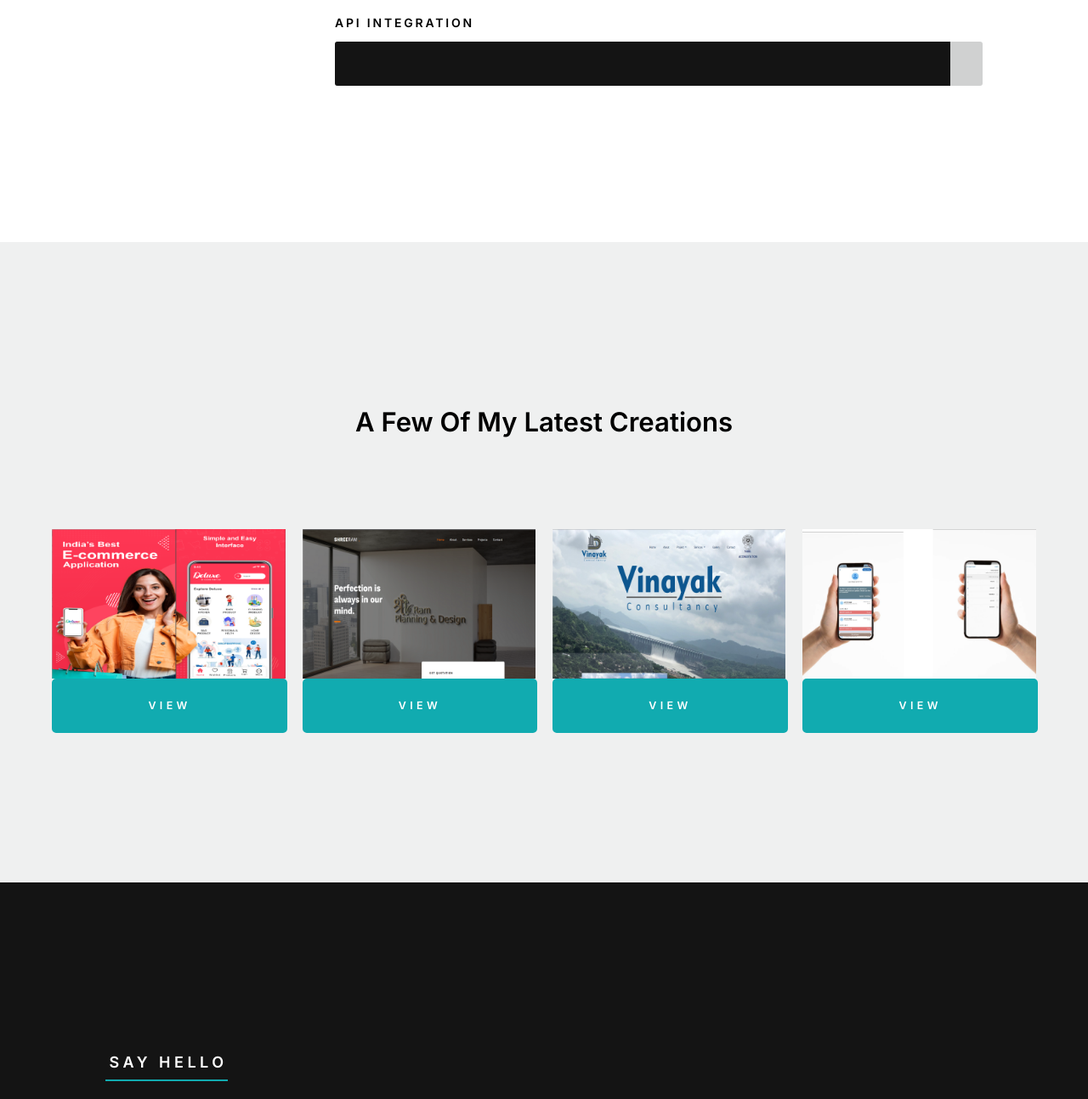
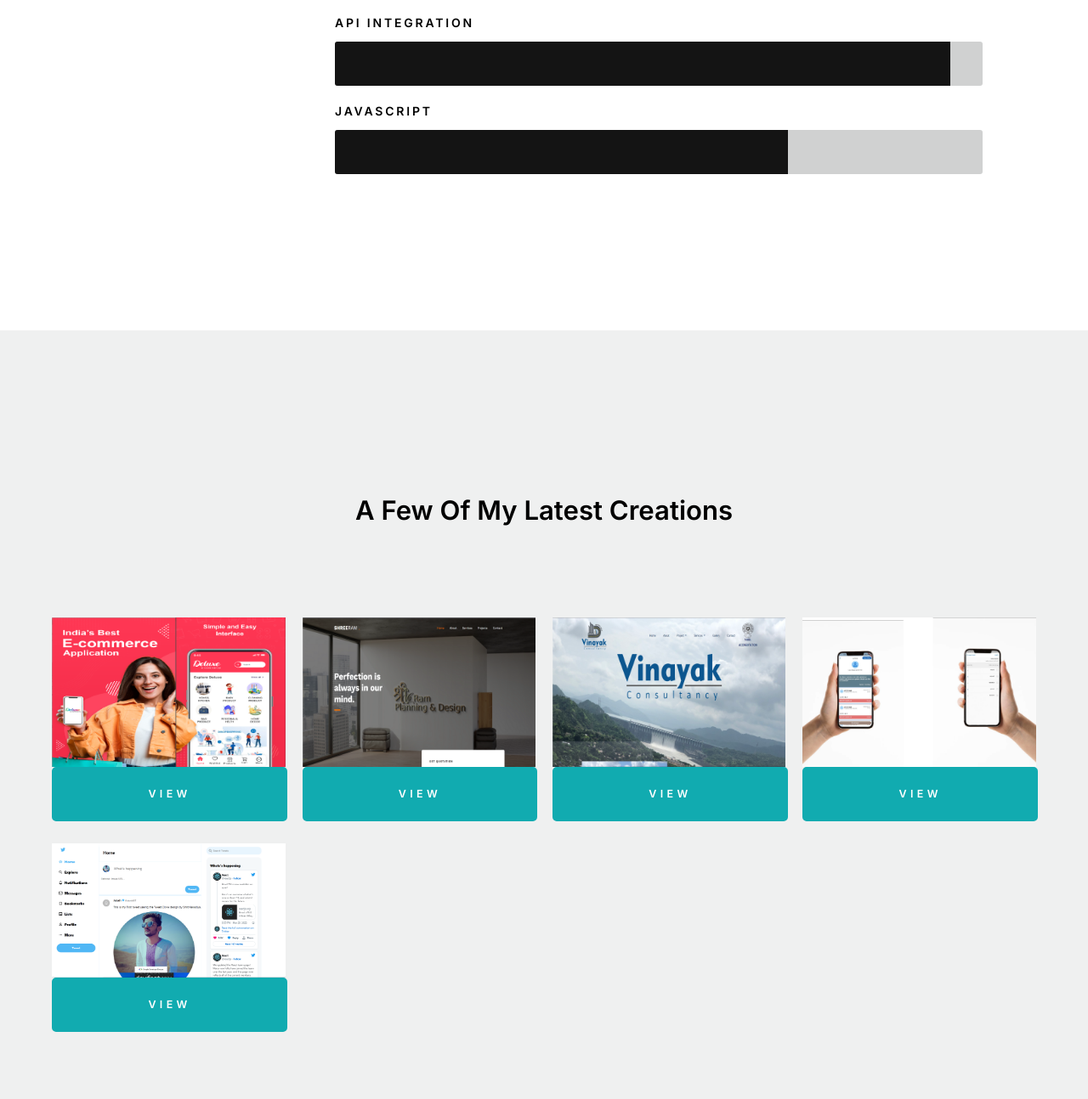
Before and after one commit to smitkevadiya50/smitkevadiya, a plain HTML site: page index.html in a window 1280 px wide. Shown: the part 3306-4600 px from the top of the page at 85% size. Drawn offline with Linux system fonts and the light colour scheme.

Commit message:
add Skill and start twitter clone web

```diff
--- a/index.html
+++ b/index.html
@@ -287,6 +287,10 @@
                         <div class="progress percent95"></div>
                         <strong>API Integration</strong>
                         </li>
+                        <li>
+                            <div class="progress percent70"></div>
+                            <strong>JavaScript</strong>
+                        </li>
                     </ul>
 
                 </div> <!-- end resume-block -->
@@ -346,6 +350,17 @@
                                  images/karemane.png 2x" alt="">
                 </a>
                 <a href="https://play.google.com/store/apps/details?id=com.unique.kareman">
+                    <button class="btn btn--primary h-full-width mybutton">View</button></a>
+
+            </div> <!-- end folio-item -->
+
+            <div class="column folio-item">
+                <a href="https://github.com/smitkevadiya50/twitter-clone" class="folio-item__thumb">
+                    <img src="images/twitter_clone.png"
+                         srcset="images/twitter_clone.png 1x,
+                                 images/twitter_clone.png 2x" alt="">
+                </a>
+                <a href="https://github.com/smitkevadiya50/twitter-clone">
                     <button class="btn btn--primary h-full-width mybutton">View</button></a>
 
             </div> <!-- end folio-item -->
```
Also changed, not shown: images/Screenshot 2022-12-20 165036.png (added), images/twitter_clone.png (added).
